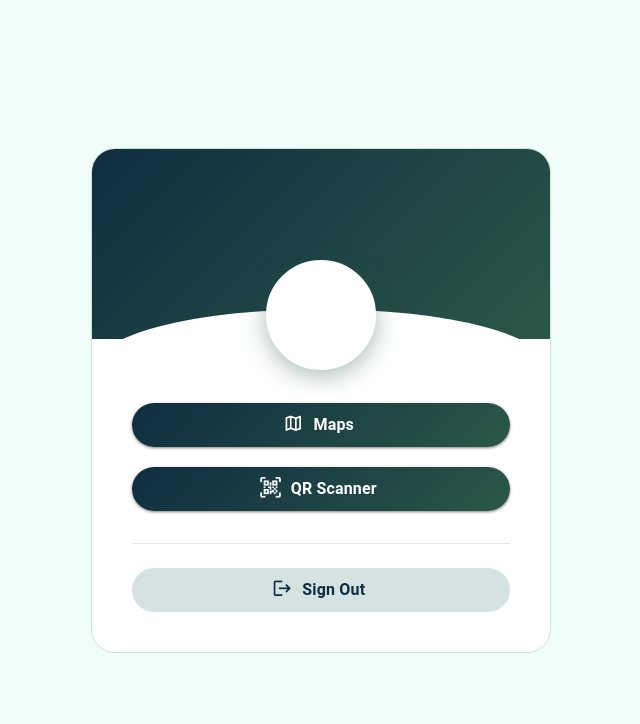
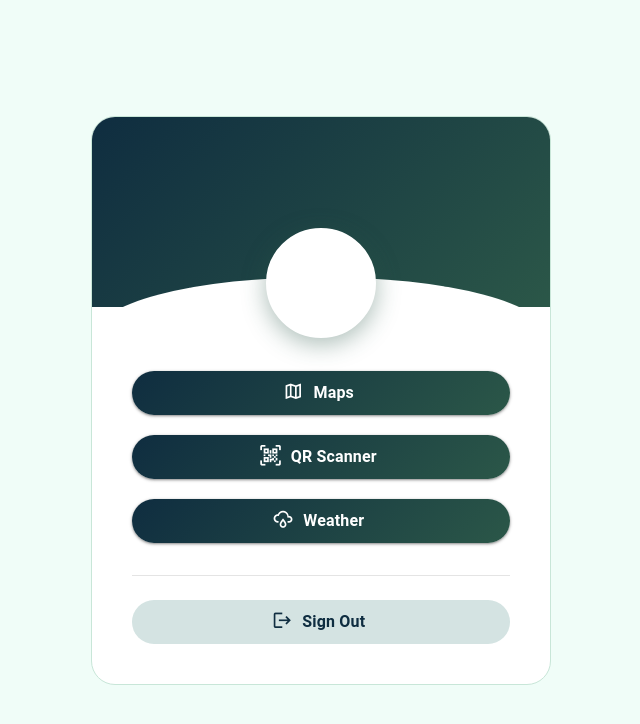
Before and after one commit to cuencojasmine/system-integ-activities, a Nuxt app: page / in a window 1280 px wide. Shown: the top 724 px of the page, without its empty margins (319-959 px from the left). Built offline with nearby package versions, Linux system fonts and the light colour scheme; no server answers.

Commit message:
modified index

```diff
--- a/app/pages/index.vue
+++ b/app/pages/index.vue
@@ -38,6 +38,19 @@
             @click="navigateTo('/qr-scanner')"
           >
             QR Scanner
+          </v-btn>
+
+          <br />
+
+          <v-btn
+            class="nav-btn"
+            rounded="xl"
+            size="large"
+            prepend-icon="mdi-weather-rainy"
+            block
+            @click="navigateTo('/weather')"
+          >
+            Weather
           </v-btn>
         </div>
 
```
